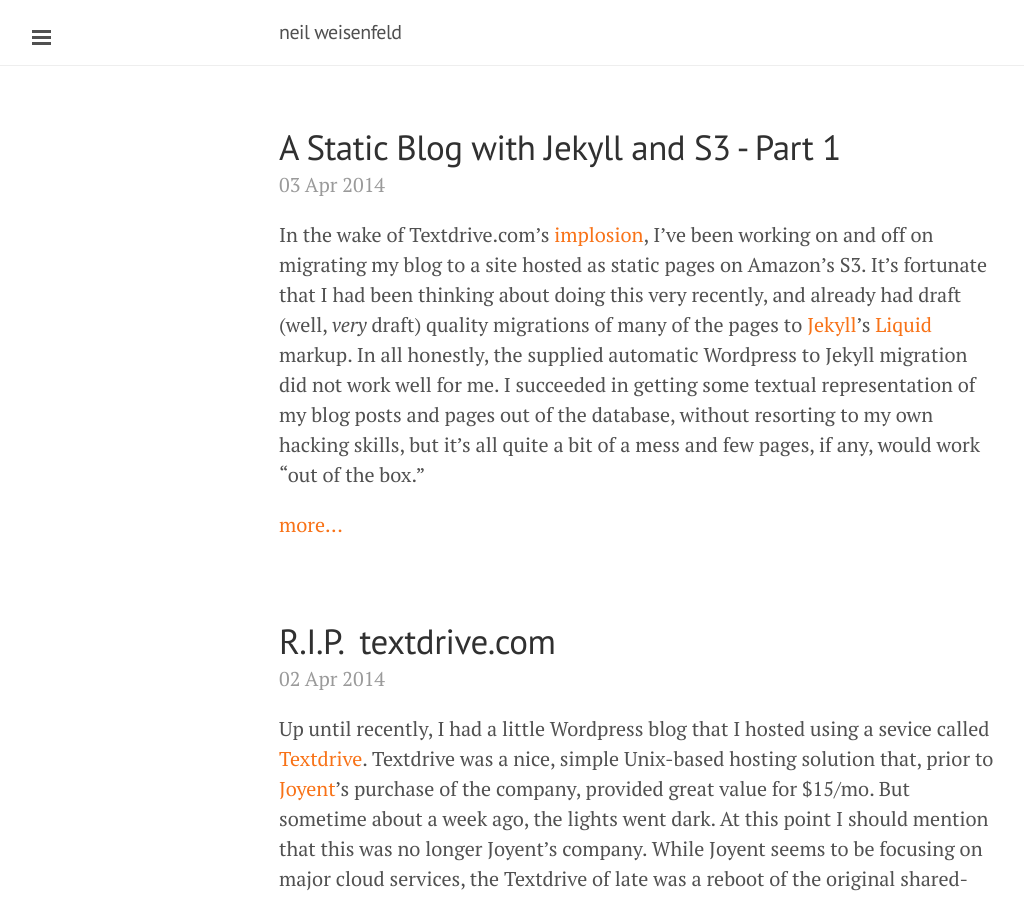
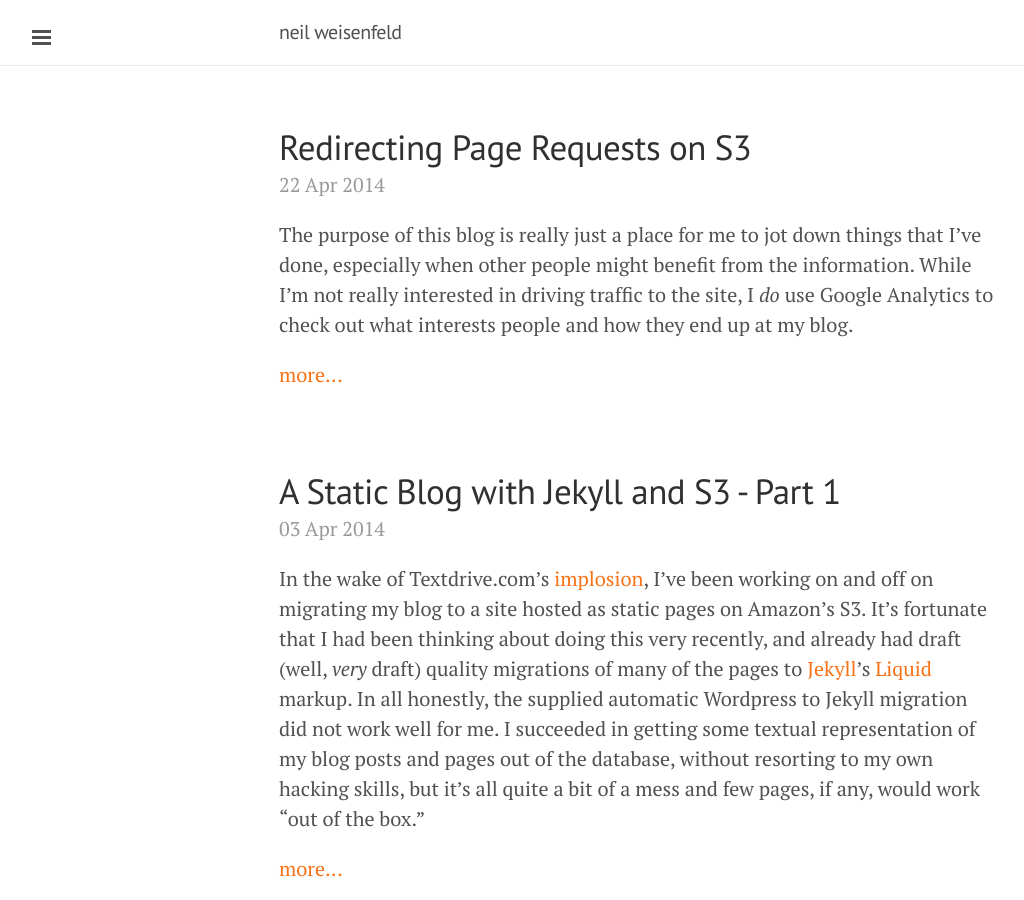
Before and after one commit to nweisenfeld/nweisenfeld.github.io, a Jekyll site: the page built from index.html, in a window 1280 px wide and 900 px high. Shown: the whole window, without its empty margins (1-1025 px from the left). Built offline with Jekyll 4.4.1, drawn with Linux system fonts in a browser that asks for light colours; Markdown is read by kramdown in place of the engine named in the settings; the list of posts is cut into pages by our own code; some of the changed text lies outside the part shown.

Commit message:
redirect post AND CHANGE PERMALINKS

```diff
--- a/_config.yml
+++ b/_config.yml
@@ -3,7 +3,7 @@
 pygments:         true
 
 # Permalinks
-permalink:        pretty
+permalink:        /:year/:month/:day/:title
 
 # Setup
 title:            neil weisenfeld
--- /dev/null
+++ b/_posts/2014-04-22-page-redirection-with-S3.markdown
@@ -0,0 +1,43 @@
+---
+layout: post
+title: Redirecting Page Requests on S3
+date: 2014-04-22 13:19:00
+category: computing,web
+tags: aws,s3
+---
+
+The purpose of this blog is really just a place for me to jot down things that I've done, especially when other people might benefit from the information.  While I'm not really interested in driving traffic to the site, I *do* use Google Analytics to check out what interests people and how they end up at my blog.
+
+Two posts of mine ([here][post1] and [here][post2]) drive about half of the traffic, and requests for the original version of these posts, continue to come long after my original web host [went down][textdrive] and I migrated this blog to its current Jekyll-based [solution][Jekyll].
+
+Amazon's S3 static hosting provides two ways to redirect requests from one URL to another.  One method is file-based, allowing requests for a particular file to be redirected to a particular URL.  This is detailed [here][s3-redirect] in S3's documentation, but doesn't really solve our particular problem.  I need to redirect a non-existent URL to one that exists on this server.  In order to do this, I set up bucket-wide redirection rules.  These are specified in the properties tab for the bucket itself, under Static Website Hosting and Edit Redirection Rules.  Here are the rules I used:
+
+{% highlight xml %}
+	<RoutingRules>
+	    <RoutingRule>
+	        <Condition>
+	            <KeyPrefixEquals>wp/420</KeyPrefixEquals>
+	        </Condition>
+	        <Redirect>
+	            <ReplaceKeyWith>2012/05/23/how-to-sync-ipad-apps-such-as-devonthink-to-go-at-work-bonjour-over-bluetooth-pan-instead-of-ad-hoc-wi-fi</ReplaceKeyWith>
+	        </Redirect>
+	    </RoutingRule>
+	    <RoutingRule>
+	        <Condition>
+	            <KeyPrefixEquals>wp/202</KeyPrefixEquals>
+	        </Condition>
+	        <Redirect>
+	            <ReplaceKeyWith>2011/03/26/solution-for-itunes-credit-card-processing-is-temporarily-unavailable/</ReplaceKeyWith>
+	        </Redirect>
+	    </RoutingRule>
+	</RoutingRules>
+{% endhighlight %}
+
+This should be pretty self-explanatory.  Any URL, on the site, starting with /wp/420 is rewritten to the address of the 2012/05/23 post and likewise with any URL *starting with* /wp/202.  This also redirects garbage URLs, as long as they start with the "magic" prefixes, but that's fine.  Matching on just the prefix was enough to make the original Wordpress URLs unique and made testing easy. The various types of `<RoutingRule>` entries are covered in the AWS documentation [here][s3-bucket-redirect].
+
+[post1]: {% post_url 2012-05-23-how-to-sync-ipad-apps-such-as-devonthink-to-go-at-work-bonjour-over-bluetooth-pan-instead-of-ad-hoc-wi-fi %}
+[post2]: {% post_url 2011-03-26-solution-for-itunes-credit-card-processing-is-temporarily-unavailable %}
+[textdrive]: {% post_url 2014-04-02-hello-jekyll %}
+[Jekyll]: {% post_url 2014-04-03-jekyll-blog-pt-1 %}
+[s3-redirect]: http://docs.aws.amazon.com/AmazonS3/latest/dev/how-to-page-redirect.html
+[s3-bucket-redirect]: http://docs.aws.amazon.com/AmazonS3/latest/dev/HowDoIWebsiteConfiguration.html
```
Also changed, not shown: public/assets/2014-04-21-jekyll-blog-pt-1-hoverDNS.jpg (added), public/assets/2014-04-21-jekyll-blog-pt-1-transmit.jpg (added).
